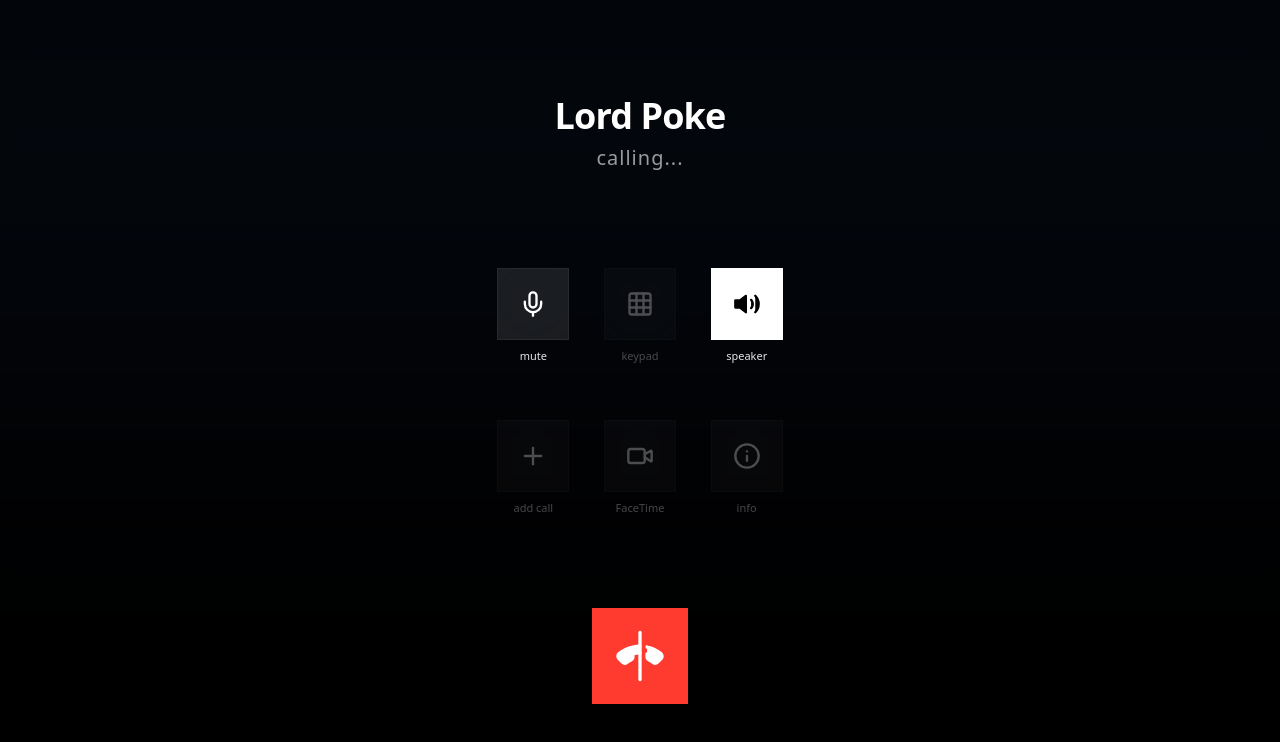
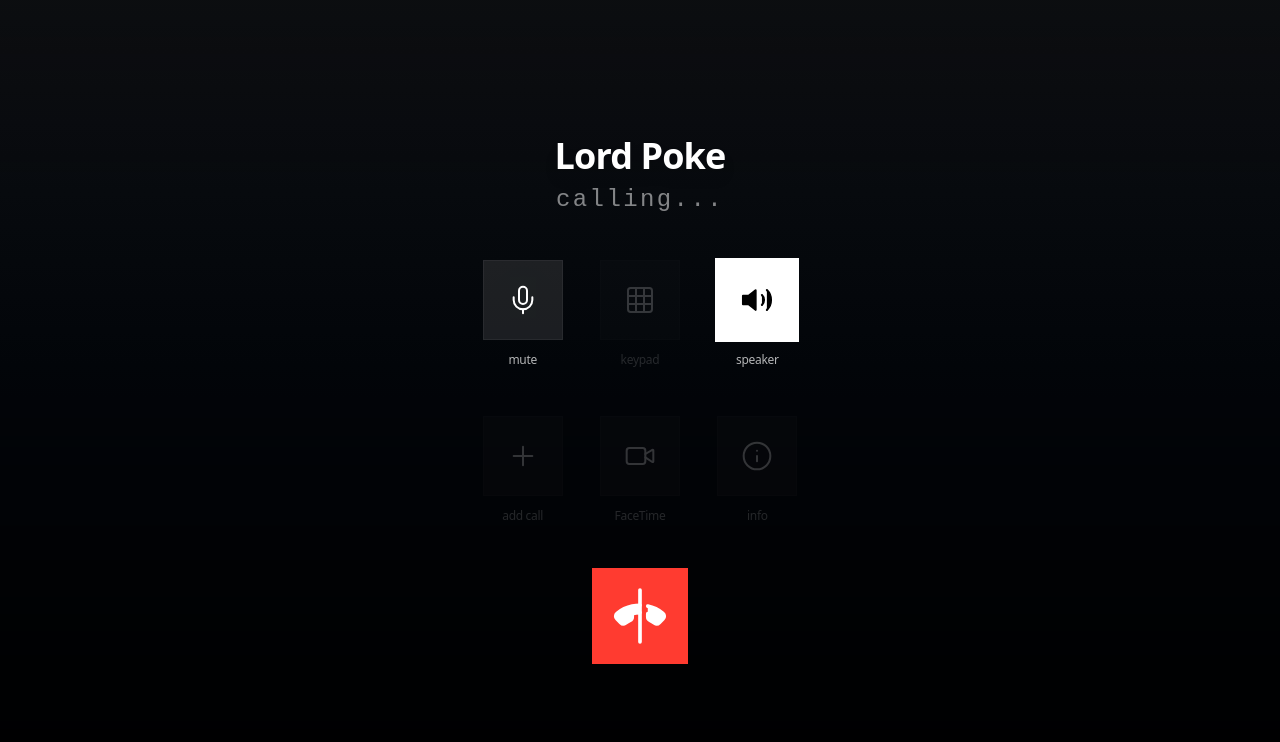
Before and after one commit to Alightttt/PokeMotion, a React (Vite) app: page / in a window 1280 px wide. Both pictures are taken after a click on the button 640 px from the left and 542 px from the top of the page. Shown: the top 742 px of the page. Built offline with nearby package versions, Linux system fonts and the light colour scheme; no server answers; the HTML template or start-up script is replaced by a standard one.

Commit message:
Overhaul App.jsx with high-fidelity iOS-style premium design, fluid transitions, and glassmorphism. Refined spacing, added spring-like animations, and cleaned up the calling states for a world-class AI voice interface.

```diff
--- a/src/App.jsx
+++ b/src/App.jsx
@@ -255,93 +255,99 @@ export default function App() {
   };
 
   const IconButton = ({ icon: Icon, label, action, active, disabled, variant = 'glass' }) => (
-    <div className="flex flex-col items-center gap-2">
+    <div className="flex flex-col items-center gap-3">
       <button
         onClick={action}
         disabled={disabled}
-        className={`w-[4.5rem] h-[4.5rem] flex items-center justify-center rounded-full transition-all duration-300
-          ${variant === 'glass' ? (active ? 'bg-white text-black' : 'bg-white/10 backdrop-blur-xl text-white hover:bg-white/20 border border-white/5') : ''}
-          ${variant === 'green' ? 'bg-[#34C759] text-white' : ''}
-          ${variant === 'red' ? 'bg-[#FF3B30] text-white' : ''}
-          ${disabled ? 'opacity-30' : 'active:scale-90'}`}
+        className={`w-20 h-20 flex items-center justify-center rounded-full transition-all duration-500 ease-[cubic-bezier(0.16,1,0.3,1)]
+          ${variant === 'glass' ? (active ? 'bg-white text-black scale-105 shadow-xl' : 'bg-white/10 backdrop-blur-3xl text-white hover:bg-white/20 border border-white/5') : ''}
+          ${variant === 'green' ? 'bg-[#34C759] text-white shadow-[0_0_40px_rgba(52,199,89,0.3)]' : ''}
+          ${variant === 'red' ? 'bg-[#FF3B30] text-white shadow-[0_0_40px_rgba(255,59,48,0.3)]' : ''}
+          ${disabled ? 'opacity-20 cursor-not-allowed' : 'active:scale-95'}`}
       >
-        <Icon size={28} fill={variant !== 'glass' ? "currentColor" : (active ? "black" : "none")} />
+        <Icon size={32} fill={variant !== 'glass' ? "currentColor" : (active ? "black" : "none")} strokeWidth={1.5} />
       </button>
-      <span className={`text-[11px] font-medium text-white/90 transition-opacity ${disabled ? 'opacity-30' : 'opacity-100'}`}>
+      <span className={`text-xs font-medium tracking-tight text-white/70 transition-opacity duration-300 ${disabled ? 'opacity-20' : 'opacity-100'}`}>
         {label}
       </span>
     </div>
   );
 
-  if (callState === 'IDLE') {
   return (
-      <div className="h-[100svh] bg-black text-white flex flex-col items-center justify-between py-24 px-8 select-none font-sans">
-        <div className="flex flex-col items-center gap-6 animate-in fade-in duration-1000 slide-in-from-top-10">
-          <div className="w-24 h-24 bg-gradient-to-br from-gray-800 to-gray-900 rounded-3xl flex items-center justify-center text-4xl shadow-2xl border border-white/10 overflow-hidden relative">
-             <div className="absolute inset-0 bg-white/5 backdrop-blur-sm" />
-             <span className="relative z-10">🌴</span>
+    <div className="h-[100svh] bg-black text-white flex flex-col items-center select-none relative overflow-hidden font-sans">
+      {/* Premium iOS Fluid Background */}
+      <div className="absolute inset-0 bg-gradient-to-b from-neutral-900/50 via-black to-black pointer-events-none" />
+      <div className={`absolute top-0 left-1/2 -translate-x-1/2 w-[180%] h-[70%] bg-blue-500/10 blur-[150px] transition-opacity duration-1000 ease-in-out ${callState === 'ACTIVE' ? 'opacity-100' : 'opacity-40'}`} />
+
+      {/* App Shell Logic */}
+      <div className="z-10 w-full h-full flex flex-col items-center justify-between py-24 px-8 max-w-md">
+
+        {/* IDLE SCREEN */}
+        {callState === 'IDLE' && (
+          <div className="flex-1 flex flex-col items-center justify-between w-full animate-in fade-in zoom-in-95 duration-700 ease-[cubic-bezier(0.16,1,0.3,1)]">
+            <div className="flex flex-col items-center gap-10 mt-10">
+              <div className="w-32 h-32 bg-white/[0.03] backdrop-blur-3xl rounded-[2.5rem] flex items-center justify-center text-5xl shadow-[0_20px_50px_rgba(0,0,0,0.5)] border border-white/10 relative group overflow-hidden transition-transform duration-500 hover:scale-105">
+                 <div className="absolute inset-0 bg-gradient-to-br from-white/10 to-transparent opacity-50" />
+                 <span className="relative z-10 drop-shadow-2xl">🌴</span>
               </div>
-          <div className="text-center">
-            <h1 className="text-4xl font-semibold tracking-tight text-white mb-2">Lord Poke</h1>
-            <p className="text-sm text-white/40 tracking-wider uppercase">AI Voice Terminal</p>
+              <div className="text-center space-y-3">
+                <h1 className="text-5xl font-semibold tracking-tighter text-white drop-shadow-md">Lord Poke</h1>
+                <p className="text-sm font-medium text-white/30 tracking-[0.2em] uppercase">AI Voice Terminal</p>
               </div>
             </div>
 
             {errorMessage && (
-           <div className="bg-red-500/10 border border-red-500/20 px-4 py-2 rounded-2xl text-red-400 text-[11px] animate-pulse">
+              <div className="bg-red-500/10 backdrop-blur-2xl border border-red-500/20 px-6 py-3 rounded-2xl text-red-400 text-xs font-medium animate-in slide-in-from-bottom-2 duration-500">
                 {errorMessage}
               </div>
             )}
 
-        <div className="w-full max-w-xs flex flex-col items-center gap-8 pb-12">
+            <div className="flex flex-col items-center gap-10 pb-10 w-full">
               <button
                 onClick={startCall}
-            className="w-24 h-24 bg-[#34C759] text-white flex items-center justify-center rounded-full shadow-[0_0_50px_rgba(52,199,89,0.4)] active:scale-90 transition-all hover:scale-105"
+                className="w-24 h-24 bg-[#34C759] text-white flex items-center justify-center rounded-full shadow-[0_15px_60px_rgba(52,199,89,0.4)] active:scale-90 transition-all duration-300 hover:scale-110 group"
               >
-            <Phone size={40} fill="currentColor" />
+                <Phone size={44} fill="currentColor" className="group-hover:rotate-12 transition-transform duration-300" />
               </button>
 
               <button
                 onClick={simulateIncomingCall}
-            className="text-white/20 hover:text-white/40 transition-colors text-xs font-mono tracking-widest uppercase py-2 px-4 border border-white/5 rounded-full"
+                className="bg-white/5 hover:bg-white/10 transition-all duration-300 text-[10px] font-bold text-white/20 hover:text-white/40 tracking-[0.3em] uppercase py-3 px-8 rounded-full border border-white/5"
               >
-            Simulate Incoming
+                Simulate Call
               </button>
             </div>
           </div>
-    );
-  }
+        )}
 
-  if (callState === 'RINGING') {
-    return (
-      <div className="h-[100svh] bg-black text-white flex flex-col items-center justify-between py-32 px-12 select-none font-sans animate-in fade-in duration-500">
-        <div className="text-center">
-          <p className="text-[#34C759] text-xs font-mono uppercase tracking-[0.3em] mb-4 animate-pulse">Incoming Call</p>
-          <h2 className="text-5xl font-semibold tracking-tight text-white mb-2">Lord Poke</h2>
-          <p className="text-white/40 text-sm font-light">PokeMotion AI Station</p>
+        {/* RINGING SCREEN */}
+        {callState === 'RINGING' && (
+          <div className="flex-1 flex flex-col items-center justify-between w-full animate-in fade-in slide-in-from-bottom-10 duration-700 ease-[cubic-bezier(0.16,1,0.3,1)]">
+            <div className="text-center mt-16 space-y-4">
+              <p className="text-[#34C759] text-xs font-black tracking-[0.4em] uppercase animate-pulse drop-shadow-glow">Incoming Call</p>
+              <h2 className="text-6xl font-semibold tracking-tighter text-white">Lord Poke</h2>
+              <p className="text-white/40 text-lg font-light tracking-tight">AI Station Calling...</p>
             </div>
 
-        <div className="w-full flex justify-between items-center max-w-[320px] mb-12">
+            <div className="w-full flex justify-around items-center px-4 mb-20">
               <IconButton icon={PhoneOff} label="Decline" action={endCall} variant="red" />
               <IconButton icon={Phone} label="Accept" action={acceptCall} variant="green" />
             </div>
           </div>
-    );
-  }
+        )}
 
-  return (
-    <div className="h-[100svh] bg-black text-white flex flex-col select-none relative overflow-hidden font-sans">
-      <div className="absolute top-0 left-1/2 -translate-x-1/2 w-[150%] h-[60%] bg-gradient-to-b from-blue-500/10 to-transparent blur-[140px] pointer-events-none" />
-
-      <div className="pt-24 text-center z-10 animate-in fade-in slide-in-from-top-5 duration-700">
-        <h2 className="text-4xl font-semibold tracking-tight text-white mb-2">Lord Poke</h2>
-        <p className="text-xl tabular-nums text-white/60 font-light h-8 tracking-wider">
-          {callState === 'ACTIVE' ? formatTime(callTimer) : (callState === 'DIALING' ? 'calling...' : '')}
+        {/* ACTIVE / DIALING SCREEN */}
+        {(callState === 'ACTIVE' || callState === 'DIALING') && (
+          <div className="flex-1 flex flex-col items-center justify-between w-full animate-in fade-in duration-1000 ease-[cubic-bezier(0.16,1,0.3,1)]">
+            <div className="pt-10 text-center space-y-2">
+              <h2 className="text-4xl font-semibold tracking-tight text-white drop-shadow-lg">Lord Poke</h2>
+              <p className="text-2xl tabular-nums text-white/50 font-light tracking-widest h-8 font-mono">
+                {callState === 'ACTIVE' ? formatTime(callTimer) : 'calling...'}
               </p>
             </div>
 
-      <div className="flex-1 flex items-center justify-center z-10 px-8">
-        <div className="w-full grid grid-cols-3 gap-y-14 max-w-[320px]">
+            <div className="flex-1 flex items-center justify-center w-full max-w-[320px]">
+              <div className="grid grid-cols-3 gap-x-8 gap-y-12 w-full animate-in zoom-in-95 duration-1000 delay-200 ease-out">
                 <IconButton icon={micMuted ? MicOff : Mic} label="mute" action={toggleMute} active={micMuted} />
                 <IconButton icon={Grid} label="keypad" disabled />
                 <IconButton icon={Volume2} label="speaker" action={() => setSpeakerOn(!speakerOn)} active={speakerOn} />
@@ -352,20 +358,24 @@ export default function App() {
             </div>
 
             {transcript && (
-        <div className="absolute top-[48%] left-0 w-full text-center px-12 pointer-events-none z-20 transition-all duration-500 animate-in fade-in slide-in-from-bottom-6">
-           <div className="bg-white/5 backdrop-blur-3xl border border-white/10 rounded-3xl p-5 text-[14px] font-medium leading-relaxed text-white/90 shadow-[0_20px_50px_rgba(0,0,0,0.5)]">
+              <div className="absolute top-[48%] left-1/2 -translate-x-1/2 w-[85%] text-center pointer-events-none z-20">
+                <div className="bg-white/[0.04] backdrop-blur-3xl border border-white/10 rounded-[2rem] p-6 text-[15px] font-medium leading-relaxed text-white/90 shadow-[0_30px_60px_rgba(0,0,0,0.6)] animate-in fade-in slide-in-from-bottom-8 duration-700 ease-out">
                   {transcript}
                 </div>
               </div>
             )}
 
-      <div className="pb-24 flex justify-center z-10">
+            <div className="pb-10">
               <button
                 onClick={endCall}
-          className="w-24 h-24 bg-[#FF3B30] text-white flex items-center justify-center rounded-full active:scale-90 transition-all shadow-[0_0_50px_rgba(255,59,48,0.4)] hover:scale-105"
+                className="w-24 h-24 bg-[#FF3B30] text-white flex items-center justify-center rounded-full active:scale-90 transition-all duration-500 ease-[cubic-bezier(0.16,1,0.3,1)] shadow-[0_15px_60px_rgba(255,59,48,0.4)] hover:scale-105"
               >
-          <PhoneOff size={40} fill="currentColor" className="rotate-[135deg]" />
+                <PhoneOff size={44} fill="currentColor" className="rotate-[135deg]" />
               </button>
+            </div>
+          </div>
+        )}
+
       </div>
     </div>
   );
```
Lines whose indentation alone changed are shown as unchanged.
